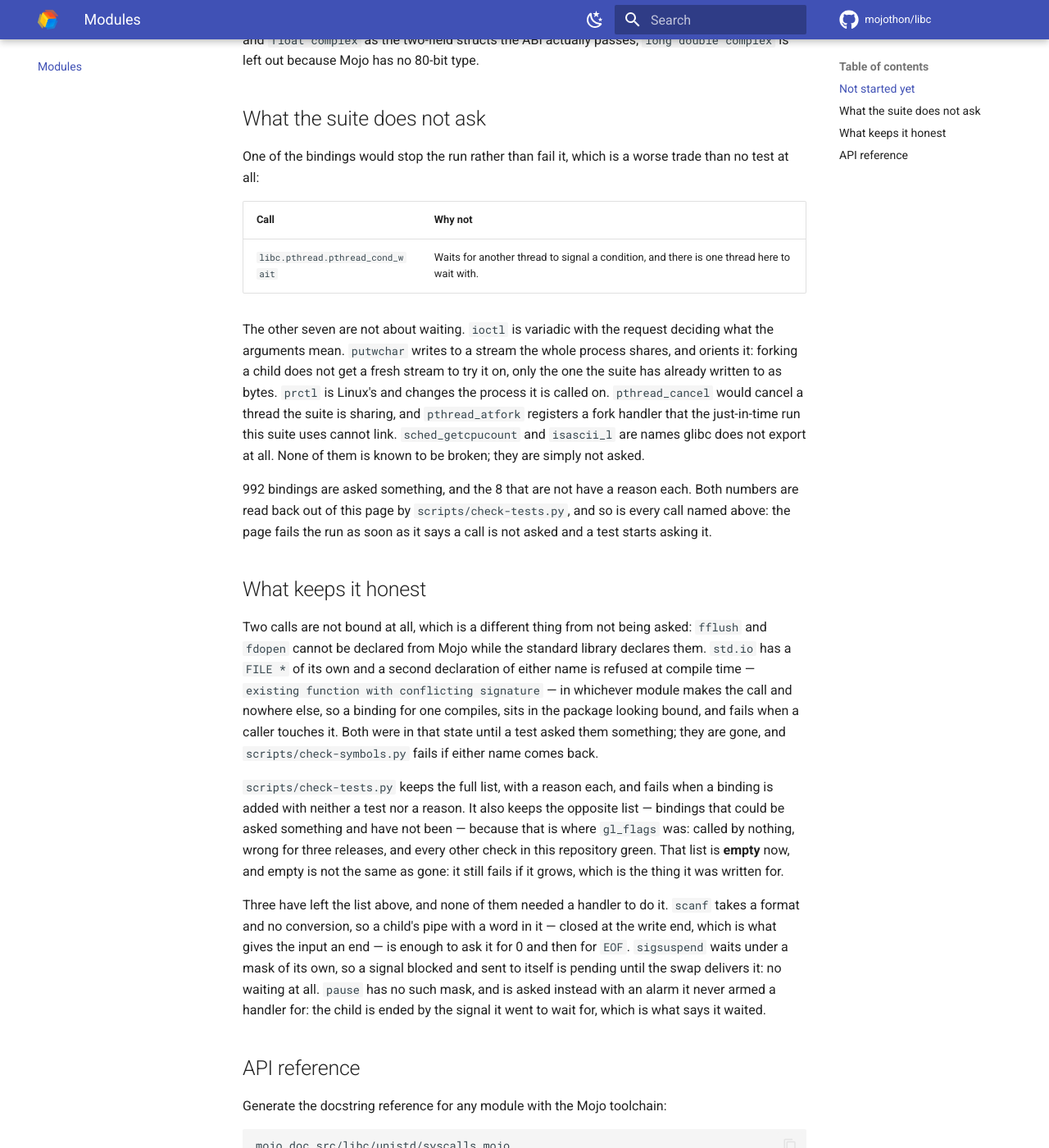
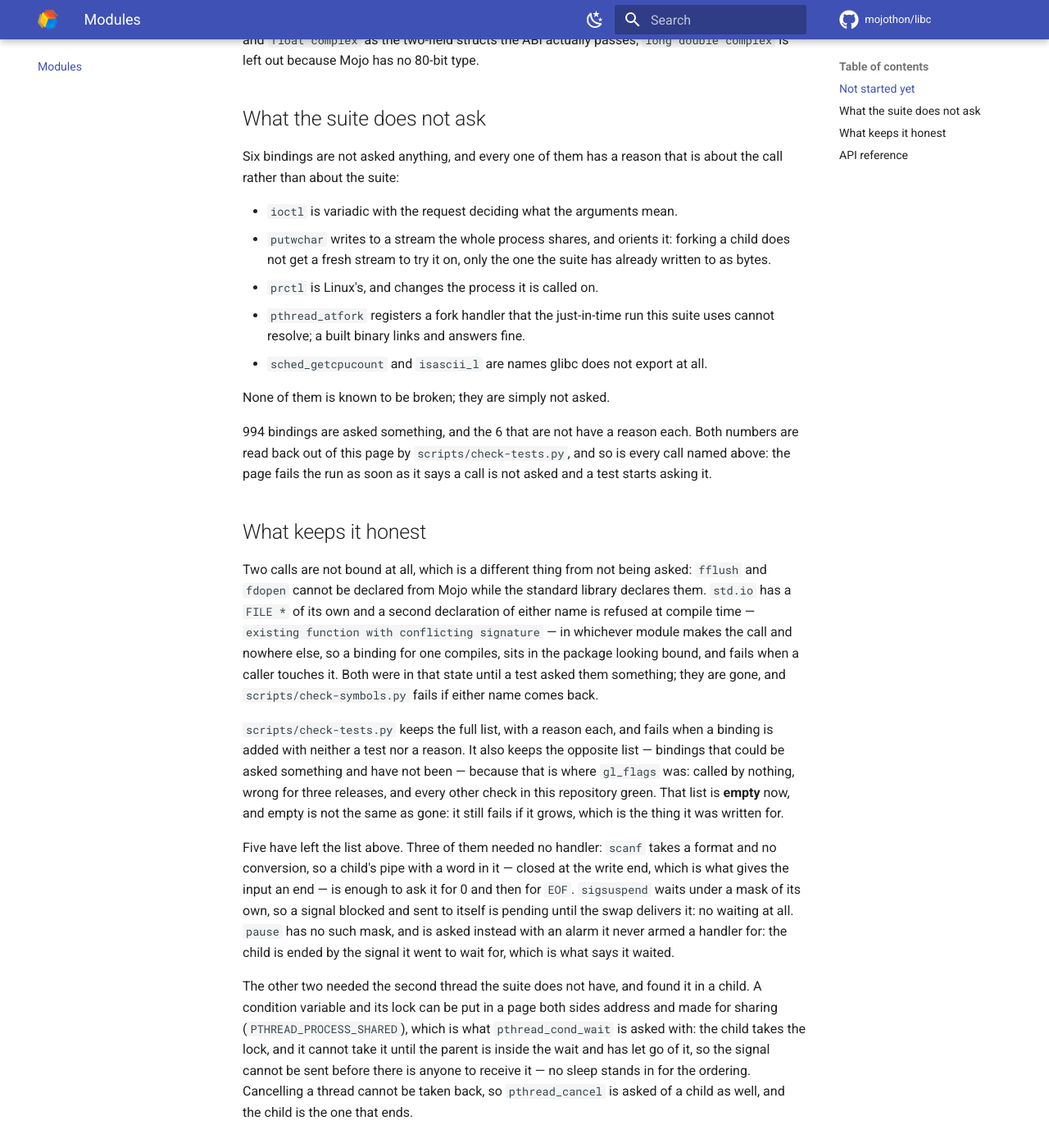
Before and after one commit to mojothon/libc, an MkDocs documentation site: the page built from docs/modules.md, in a window 1280 px wide and 1400 px high, scrolled down 3950 px. Shown: the whole window at 82% size. Built offline with MkDocs 1.6.1 and Material for MkDocs 9.7.7, drawn with Linux system fonts in a browser that asks for light colours; comment, search, counter and statistics services are not loaded.

Commit message:
probe: ask whether cancelling the only thread ends it, on both platforms
pthread_cond_wait is asked with a child as the signaller: the condition
and its lock live in a page both sides address and are made for sharing,
and the parent takes the lock before the fork so the child cannot signal
before there is a wait to receive it.

pthread_cancel is asked of a child and the outcome is printed rather than
asserted: cancellation points are offered in turn and a byte is written
after each one survived, so the macOS run can say what happens there
before an assertion is written about it.

```diff
--- a/docs/modules.md
+++ b/docs/modules.md
@@ -102,25 +102,21 @@ Mojo has no 80-bit type.
 
 ## What the suite does not ask
 
-One of the bindings would stop the run rather than fail it, which is a
-worse trade than no test at all:
+Six bindings are not asked anything, and every one of them has a reason that
+is about the call rather than about the suite:
 
-| Call | Why not |
-|---|---|
-| `libc.pthread.pthread_cond_wait` | Waits for another thread to signal a condition, and there is one thread here to wait with. |
+- `ioctl` is variadic with the request deciding what the arguments mean.
+- `putwchar` writes to a stream the whole process shares, and orients it:
+  forking a child does not get a fresh stream to try it on, only the one the
+  suite has already written to as bytes.
+- `prctl` is Linux's, and changes the process it is called on.
+- `pthread_atfork` registers a fork handler that the just-in-time run this
+  suite uses cannot resolve; a built binary links and answers fine.
+- `sched_getcpucount` and `isascii_l` are names glibc does not export at all.
 
-The other seven are not about waiting. `ioctl` is variadic with the request
-deciding what the arguments mean. `putwchar` writes to a stream the whole
-process shares, and orients it: forking a child does not get a fresh stream
-to try it on, only the one the suite has already written to as bytes.
-`prctl` is Linux's and changes the process it is called on.
-`pthread_cancel` would cancel a thread the suite is sharing, and
-`pthread_atfork` registers a fork handler that the just-in-time run this
-suite uses cannot link. `sched_getcpucount` and `isascii_l` are names glibc
-does not export at all. None of them is known to be broken; they are simply
-not asked.
+None of them is known to be broken; they are simply not asked.
 
-992 bindings are asked something, and the 8 that are not have a reason
+994 bindings are asked something, and the 6 that are not have a reason
 each. Both numbers are read back out of this page by
 `scripts/check-tests.py`, and so is every call named above: the page fails
 the run as soon as it says a call is not asked and a test starts asking it.
@@ -145,14 +141,23 @@ releases, and every other check in this repository green. That list is
 **empty** now, and empty is not the same as gone: it still fails if it
 grows, which is the thing it was written for.
 
-Three have left the list above, and none of them needed a handler to do
-it. `scanf` takes a format and no conversion, so a child's pipe with a word
+Five have left the list above. Three of them needed no handler: `scanf` takes a format and no conversion, so a child's pipe with a word
 in it — closed at the write end, which is what gives the input an end — is
 enough to ask it for 0 and then for `EOF`. `sigsuspend` waits under a mask
 of its own, so a signal blocked and sent to itself is pending until the swap
 delivers it: no waiting at all. `pause` has no such mask, and is asked
 instead with an alarm it never armed a handler for: the child is ended by
 the signal it went to wait for, which is what says it waited.
+
+The other two needed the second thread the suite does not have, and found
+it in a child. A condition variable and its lock can be put in a page both
+sides address and made for sharing (`PTHREAD_PROCESS_SHARED`), which is
+what `pthread_cond_wait` is asked with: the child takes the lock, and it
+cannot take it until the parent is inside the wait and has let go of it, so
+the signal cannot be sent before there is anyone to receive it — no sleep
+stands in for the ordering. Cancelling a thread cannot be taken back, so
+`pthread_cancel` is asked of a child as well, and the child is the one that
+ends.
 
 ## API reference
 
```
Also changed, not shown: 3 other files.
